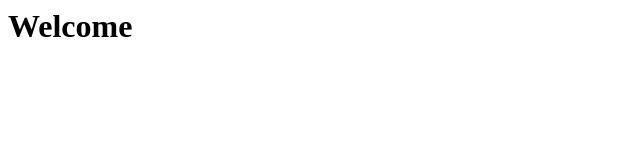
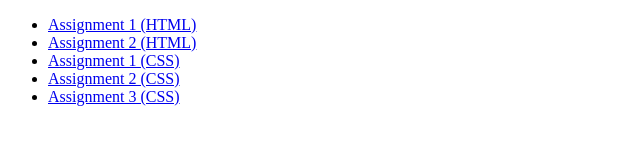
Before and after one commit to SeunEdits/altschool-africa, a plain HTML site: page index.html in a window 1280 px wide. Shown: the whole page, without its empty margins (0-640 px from the left). Drawn offline with Linux system fonts and the light colour scheme.

Commit message:
Dashboard Initial

```diff
--- a/index.html
+++ b/index.html
@@ -1,9 +1,19 @@
-<DOCTYPE html>
-<html>
-  <head>
-    <title>Olagunju Oluwaseun Altschool</title>
-  </head>
-  <body>
-    <h1> Welcome </h1>
-  </body>
+<!DOCTYPE html>
+<html lang="en">
+<head>
+  <meta charset="UTF-8">
+  <meta name="viewport" content="width=device-width, initial-scale=1.0">
+  <title>Olagunju Oluwaseun's AltSchool Dashboard</title>
+</head>
+<body>
+  <main class="container">
+    <ul>
+      <li><a href="./Assignment 1 (HTML)/">Assignment 1 (HTML)</a></li>
+      <li><a href="./Assignment 2 (HTML)/table.html">Assignment 2 (HTML)</a></li>
+      <li><a href="./Assignment 1 (CSS)/">Assignment 1 (CSS)</a></li>
+      <li><a href="./Assignment 2 (CSS)/">Assignment 2 (CSS)</a></li>
+      <li><a href="./Assignment 3 (CSS)/">Assignment 3 (CSS)</a></li>
+    </ul>
+  </main>
+</body>
 </html>
```
